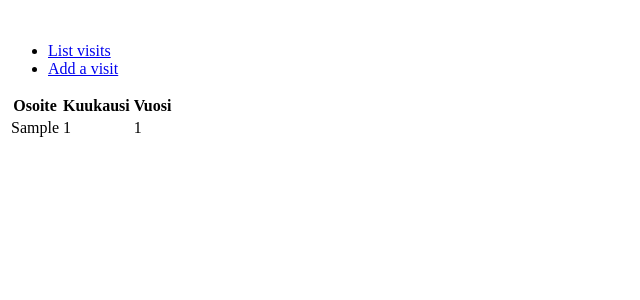
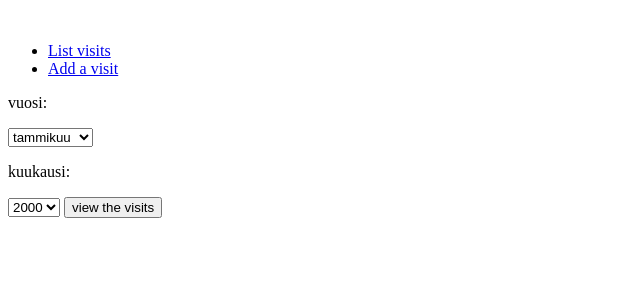
Before and after one commit to Jhoneagle/TilastointiOhjelma, a Flask app: page /visits in a window 1280 px wide. Shown: the top 300 px of the page, without its empty margins (0-640 px from the left). Run offline with Flask 2, Linux system fonts and the light colour scheme; tables that the repository leaves empty hold one stand-in row (values such as "Sample post").

Commit message:
updateing visit listing

```diff
--- a/application/templates/visits/list.html
+++ b/application/templates/visits/list.html
@@ -3,20 +3,46 @@
 {% block content %}
 
 {% block body %}
-<table>
-    <tr>
-        <th>Osoite</th>
-        <th>Kuukausi</th>
-        <th>Vuosi</th>
-    </tr>
-    {% for visit in visits %}
-    <tr>
-        <td>{{ visit.osoite }}</td>
-        <td>{{ visit.kuukausi }}</td>
-        <td>{{ visit.vuosi }}</td>
-    </tr>
-    {% endfor %}
-</table>
+<form method="POST" action="{{ url_for('visits_result') }}">
+    <p>vuosi: </p><select id="vuosi" name="vuosi">
+        <option value="1">tammikuu</option>
+        <option value="2">helmikuu</option>
+        <option value="3">maaliskuu</option>
+        <option value="4">huhtikuu</option>
+        <option value="5">toukokuu</option>
+        <option value="6">kesäkuu</option>
+        <option value="7">heinäkuu</option>
+        <option value="8">elokuu</option>
+        <option value="9">syyskuu</option>
+        <option value="10">lokakuu</option>
+        <option value="11">marraskuu</option>
+        <option value="12">joulukuu</option>
+    </select>
+    <p>kuukausi: </p><select id="kuukausi" name="kuukausi">
+        <option value="2000">2000</option>
+        <option value="2001">2001</option>
+        <option value="2002">2002</option>
+        <option value="2003">2003</option>
+        <option value="2004">2004</option>
+        <option value="2005">2005</option>
+        <option value="2006">2006</option>
+        <option value="2007">2007</option>
+        <option value="2008">2008</option>
+        <option value="2009">2009</option>
+        <option value="2010">2010</option>
+        <option value="2011">2011</option>
+        <option value="2012">2012</option>
+        <option value="2013">2013</option>
+        <option value="2014">2014</option>
+        <option value="2015">2015</option>
+        <option value="2016">2016</option>
+        <option value="2017">2017</option>
+        <option value="2018">2018</option>
+        <option value="2019">2019</option>
+        <option value="2020">2020</option>
+    </select>
+    <input type="submit" value="view the visits" />
+</form>
 {% endblock %}
 
 {% endblock %}
--- a/application/visits/models.py
+++ b/application/visits/models.py
@@ -5,8 +5,10 @@ class Visit(db.Model):
     osoite = db.Column(db.String(144), nullable=False)
     kuukausi = db.Column(db.Integer, nullable=False)
     vuosi = db.Column(db.Integer, nullable=False)
+    lukumaara = db.Column(db.Integer, nullable=False)
 
-def __init__(self, osoite, kuukausi, vuosi):
+def __init__(self, osoite, kuukausi, vuosi, lukumaara):
     self.osoite = osoite
     self.kuukausi = kuukausi
     self.vuosi = vuosi
+    self.lumaara = lukumaara
--- a/application/visits/views.py
+++ b/application/visits/views.py
@@ -8,7 +8,7 @@ def visits_form():
 
 @app.route("/visits/", methods=["POST"])
 def visits_create():
-    v = Visit(osoite=request.form.get("osoite"), kuukausi=request.form.get("kuukausi"), vuosi=request.form.get("vuosi"))
+    v = Visit(osoite=request.form.get("osoite"), kuukausi=request.form.get("kuukausi"), vuosi=request.form.get("vuosi"), lukumaara=request.form.get("lukumaara"))
     db.session().add(v)
     db.session().commit()
 
@@ -16,4 +16,12 @@ def visits_create():
 
 @app.route("/visits", methods=["GET"])
 def visit_index():
-    return render_template("visits/list.html", title="All visits", visits = Visit.query.all())
+    return render_template("visits/list.html", title="Visit listing")
+
+@app.route("/result/", methods=["GET", "POST"])
+def visits_result():
+    if request.method == 'POST':
+        result = db.engine.execute("SELECT * FROM Visit WHERE kuukausi = :month AND vuosi = :year", {'month':request.form.get("kuukausi"), 'year':request.form.get("vuosi")})
+        return render_template("visits/result.html", title="Result", visits=result)
+    else:
+        return render_template("visits/result.html", title="Result")
```
Also changed, not shown: application/templates/visits/new.html (+38 -2 lines), application/templates/visits/result.html (added, +20 -0 lines), 2 other files.
